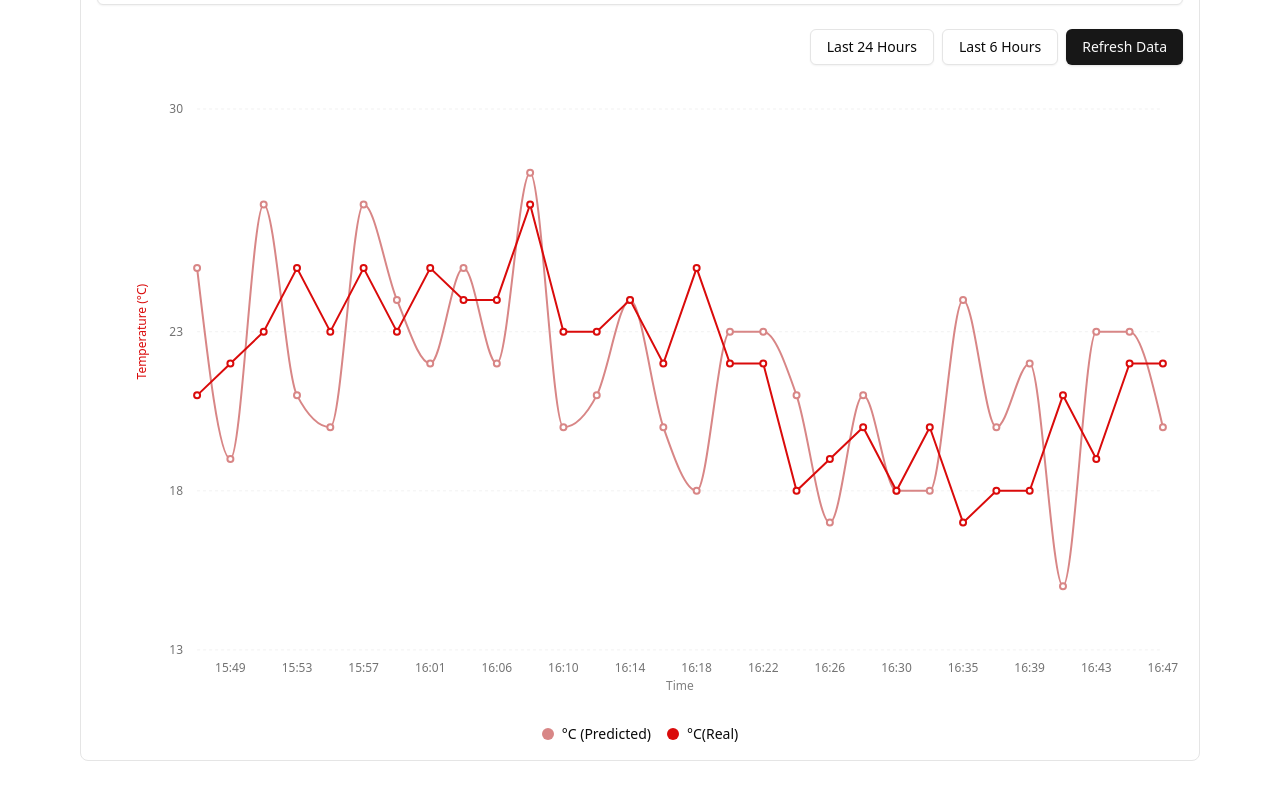
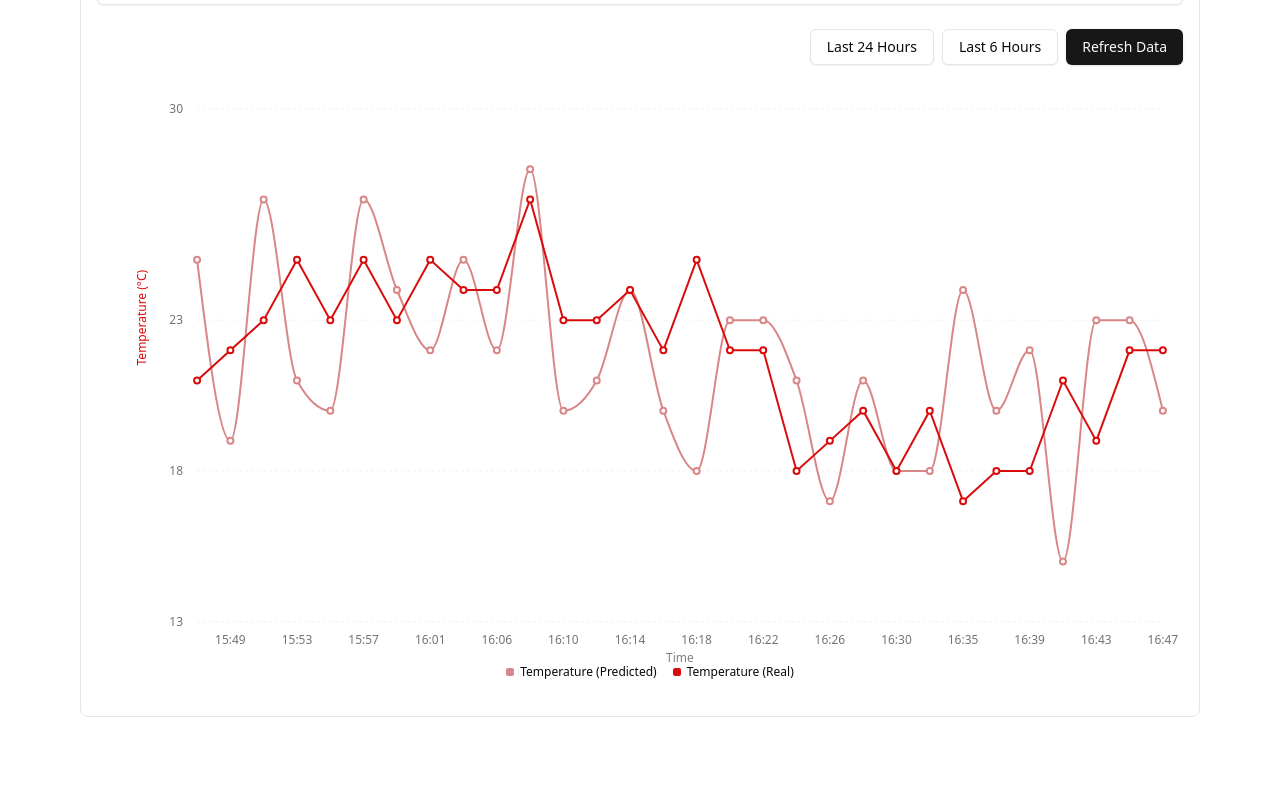
Before and after one commit to ornur/diploma_frontend, a Next.js app: page / in a window 1280 px wide. Shown: the part 268-1068 px from the top of the page. After the commit the page ends 1025 px from the top, so only its background shows below. Built offline with nearby package versions, Linux system fonts and the light colour scheme.

Commit message:
feat: enhance DynamicLineChart with ChartLegend and improve Y-axis value calculations

```diff
--- a/src/components/dynamic-chart/dynamic-chart.tsx
+++ b/src/components/dynamic-chart/dynamic-chart.tsx
@@ -5,6 +5,8 @@ import { CartesianGrid, Line, LineChart, XAxis, YAxis } from "recharts";
 import { format, subHours } from "date-fns";
 import {
   ChartContainer,
+  ChartLegend,
+  ChartLegendContent,
   ChartTooltip,
   ChartTooltipContent,
 } from "@/components/ui/chart";
@@ -49,17 +51,13 @@ export function DynamicLineChart() {
         item[`${sensorId}_real`],
         item[`${sensorId}_predicted`],
       ])
-      .filter(Boolean);
+      .filter((value): value is number => typeof value === "number");
 
     if (values.length === 0) return [0, 100];
 
-    const min = Math.min(
-      ...values.filter((v): v is number => typeof v === "number")
-    );
-    const max = Math.max(
-      ...values.filter((v): v is number => typeof v === "number")
-    );
-    const padding = (max - min) * 0.1;
+    const min = Math.min(...values);
+    const max = Math.max(...values);
+    const padding = (max - min) * 0.1 || 10;
 
     return [Math.floor(min - padding), Math.ceil(max + padding)];
   };
@@ -182,10 +180,6 @@ export function DynamicLineChart() {
                       })`,
                     ];
                   }}
-                  // labelFormatter={(label) => {
-                  //   const date = new Date(label);
-                  //   return format(date, "PPP HH:mm");
-                  // }}
                 />
               }
             />
@@ -207,6 +201,7 @@ export function DynamicLineChart() {
               strokeWidth={2}
               yAxisId={selectedSensor}
             />
+            <ChartLegend content={<ChartLegendContent />} />
           </LineChart>
         </ChartContainer>
       ) : (
@@ -216,25 +211,6 @@ export function DynamicLineChart() {
           </p>
         </div>
       )}
-
-      <div className="flex flex-wrap items-center justify-center gap-4 text-sm">
-        <div key={selectedSensor} className="flex items-center gap-4">
-          <div className="flex items-center">
-            <div
-              className="w-3 h-3 rounded-full mr-2"
-              style={{ backgroundColor: getSensorColor(selectedSensor, true) }}
-            ></div>
-            <span>{getSensorUnit(selectedSensor)} (Predicted)</span>
-          </div>
-          <div className="flex items-center">
-            <div
-              className="w-3 h-3 rounded-full mr-2"
-              style={{ backgroundColor: getSensorColor(selectedSensor, false) }}
-            ></div>
-            <span>{getSensorUnit(selectedSensor)}(Real)</span>
-          </div>
-        </div>
-      </div>
     </div>
   );
 }
```
